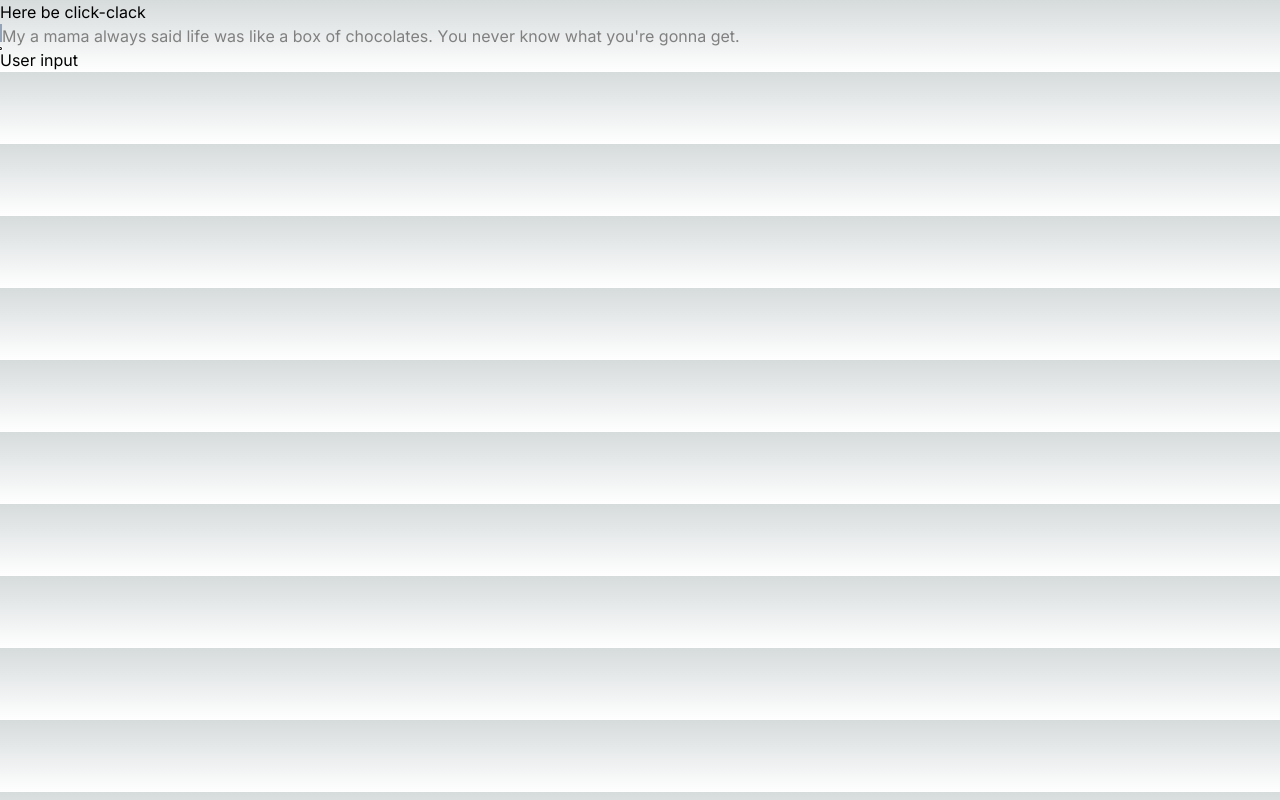
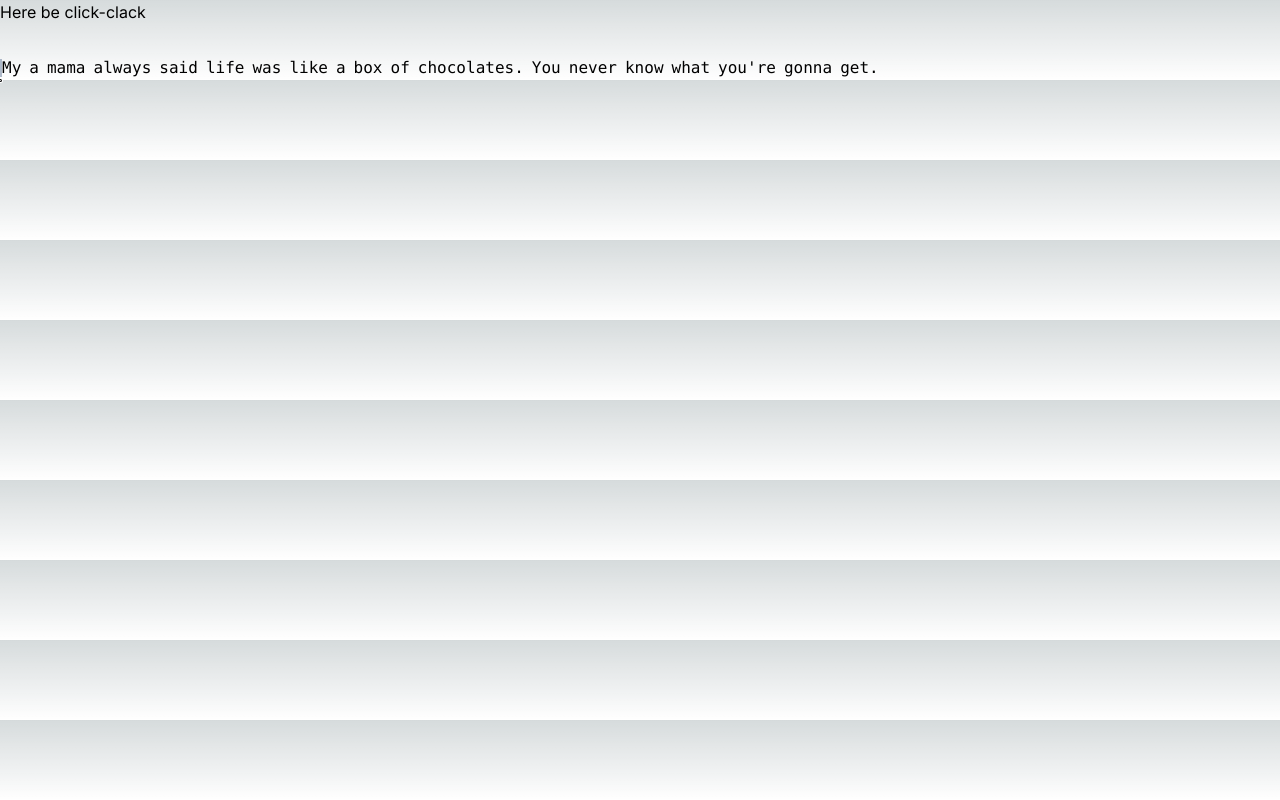
Before and after one commit to Plsr/click-clack, a Next.js app: page / in a window 1280 px wide. Built offline with nearby package versions, Linux system fonts and the light colour scheme.

Commit message:
Better caret on typing input

```diff
--- a/app/page.tsx
+++ b/app/page.tsx
@@ -4,7 +4,7 @@ import Image from "next/image";
 export default function Home() {
   return (
     <main>
-      <div>Here be click-clack</div>
+      <div className="mb-8">Here be click-clack</div>
       <TypingInput />
     </main>
   );
--- a/components/TypingInput.tsx
+++ b/components/TypingInput.tsx
@@ -27,10 +27,6 @@ export const TypingInput = () => {
     if (!typingStartedAt.current) {
       typingStartedAt.current = new Date().toISOString();
     }
-
-    //if (inputCharacters.length < 1) {
-    //  return;
-    //}
 
     if (
       inputCharacters[inputCharacters.length - 1] === " " &&
@@ -80,7 +76,7 @@ export const TypingInput = () => {
 
   return (
     <>
-      <div>
+      <div className="font-mono flex">
         {splitQuote.map((word, index) => (
           <>
             {word.split("").map((letter, index2) => {
@@ -89,7 +85,7 @@ export const TypingInput = () => {
               let color = "grey";
 
               if (letterTyped) {
-                color = letterTyped.correct ? "green" : "red";
+                color = letterTyped.correct ? "white" : "red";
               }
 
               let isCurrentLetter = false;
@@ -107,30 +103,20 @@ export const TypingInput = () => {
 
               return (
                 <div
-                  className="inline-flex flex-row  h-[24px]"
+                  className="inline-flex flex-row items-center h-[24px]"
                   key={`${index}${index2}`}
                 >
                   {isCurrentLetter && (
-                    <div className="w-[2px] h-[18px] bg-slate-400" />
+                    <div className="w-[2px] h-[18px] bg-slate-400 animate-pulse" />
                   )}
-                  <span
-                    style={{
-                      color,
-                      // backgroundColor: isCurrentLetter
-                      //   ? "lightgrey"
-                      //   : "transparent",
-                      // textDecoration: isTrailingSpace ? "underline" : "none",
-                    }}
-                  >
-                    {letter}
-                  </span>
+                  <span>{letter}</span>
                   {isTrailingSpace && (
-                    <div className="w-[2px] h-[18px] bg-slate-400" />
+                    <div className="w-[2px] h-[18px] bg-slate-400 animate-pulse" />
                   )}
                 </div>
               );
             })}{" "}
-            <span> </span>
+            <div className="inline-block w-[8px] shrink-0" />
           </>
         ))}
       </div>
@@ -144,7 +130,6 @@ export const TypingInput = () => {
         autoFocus
         onChange={handleInputChange}
       />
-      <div>User input</div>
     </>
   );
 };
```
